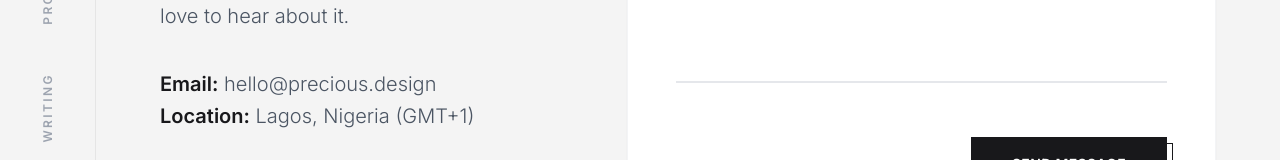
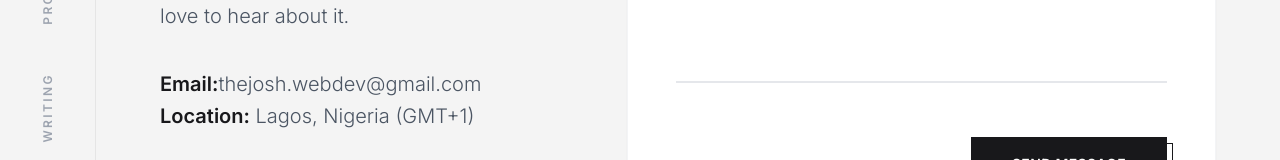
Before and after one commit to Josh-kean01/my-portfolio, a React (Vite) app: page /contact in a window 1280 px wide. Shown: the part 399-559 px from the top of the page. Built offline with nearby package versions, Linux system fonts and the light colour scheme.

Commit message:
Update email address in Contact component

```diff
--- a/pages/Contact.tsx
+++ b/pages/Contact.tsx
@@ -20,7 +20,7 @@ const Contact = () => {
               If you have a project that needs some creative touch, I'd love to hear about it.
             </p>
             <div className="pt-4">
-               <p className="mb-1"><span className="font-bold text-primary dark:text-white">Email:</span> hello@precious.design</p>
+               <p className="mb-1"><span className="font-bold text-primary dark:text-white">Email:</span>thejosh.webdev@gmail.com</p>
                <p><span className="font-bold text-primary dark:text-white">Location:</span> Lagos, Nigeria (GMT+1)</p>
             </div>
           </div>
```
